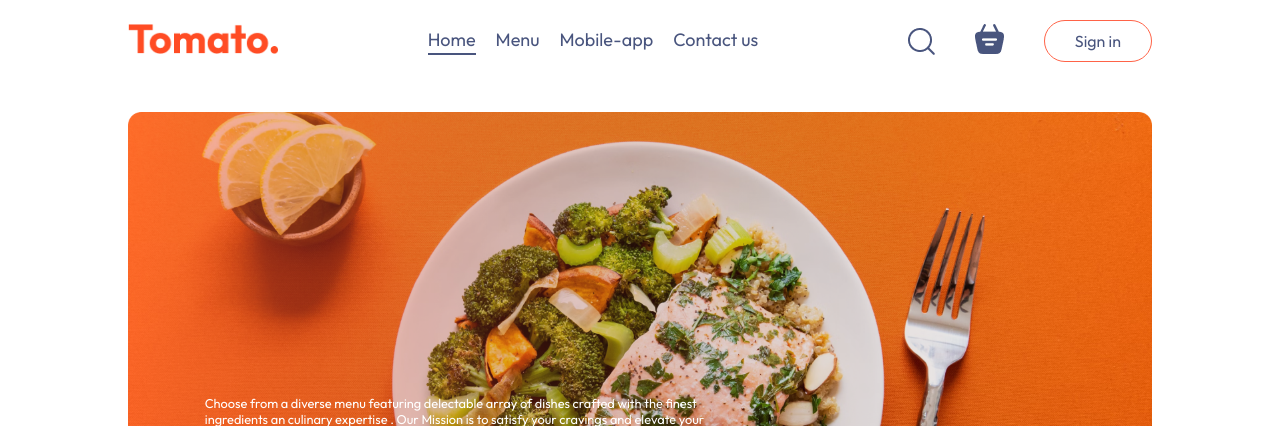
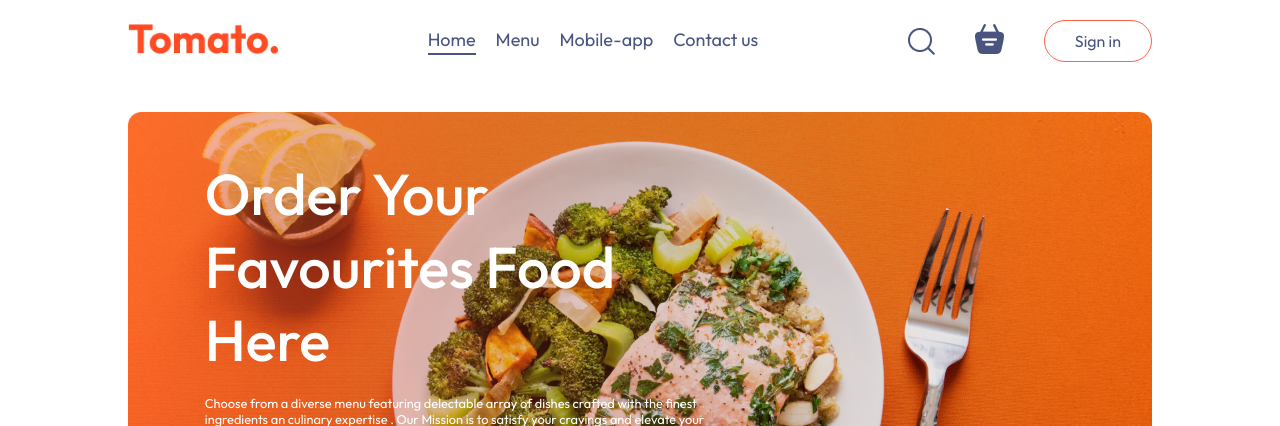
Before and after one commit to raheemashfaq/food_del_fyp, a React (Vite) app in the folder frontend/: page / in a window 1280 px wide. Shown: the top 426 px of the page. Built offline with nearby package versions, Linux system fonts and the light colour scheme; no server answers.

Commit message:
google oauth

```diff
--- a/frontend/src/Components/Header/Header.jsx
+++ b/frontend/src/Components/Header/Header.jsx
@@ -6,7 +6,7 @@ const Header = () => {
   return (
     <div className="header">
         <div className="header-contents">
-
+            <h2>Order Your Favourites Food Here</h2>
             <p>Choose from a diverse menu featuring delectable array of dishes crafted with the finest
              ingredients an culinary expertise . Our Mission is to satisfy your cravings and elevate your dininr experiences ,
               one delicious meal at a time.
```
